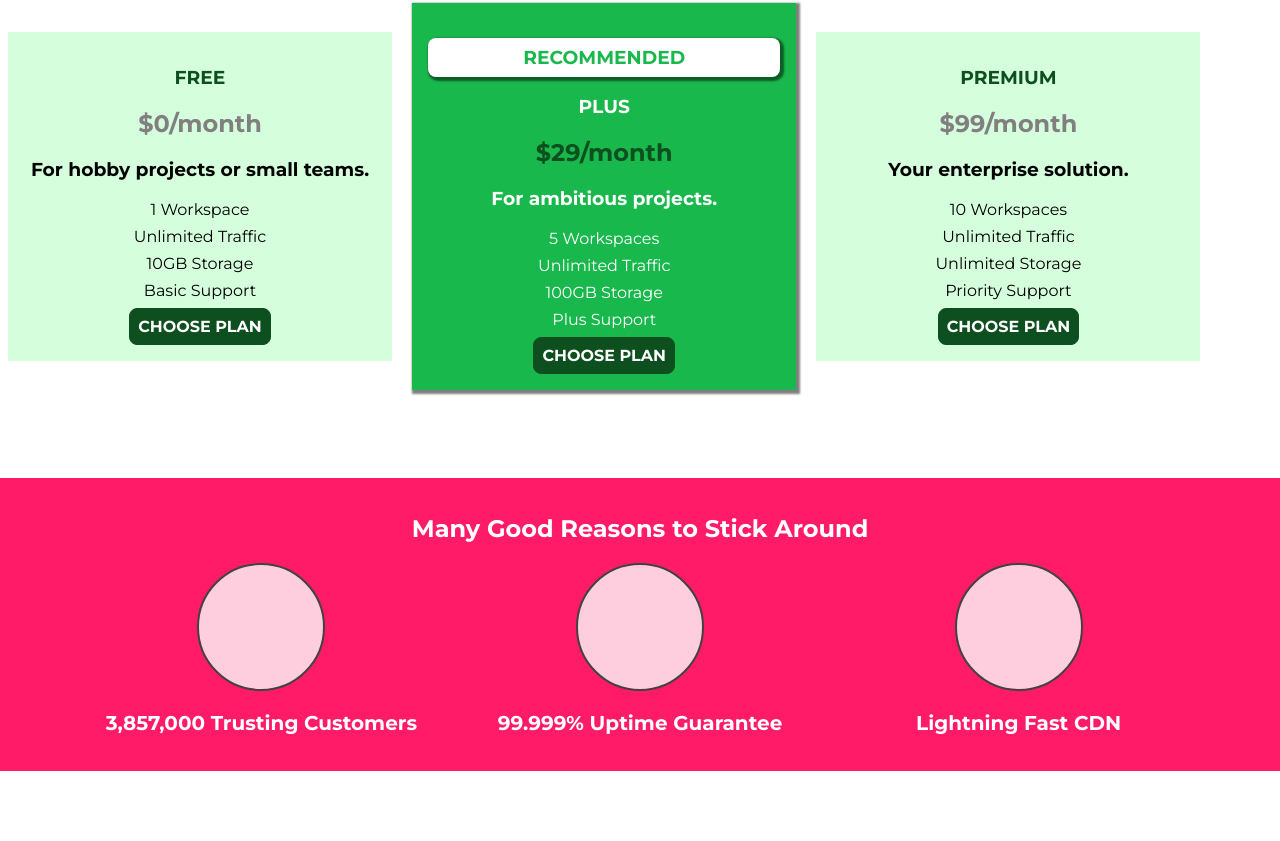
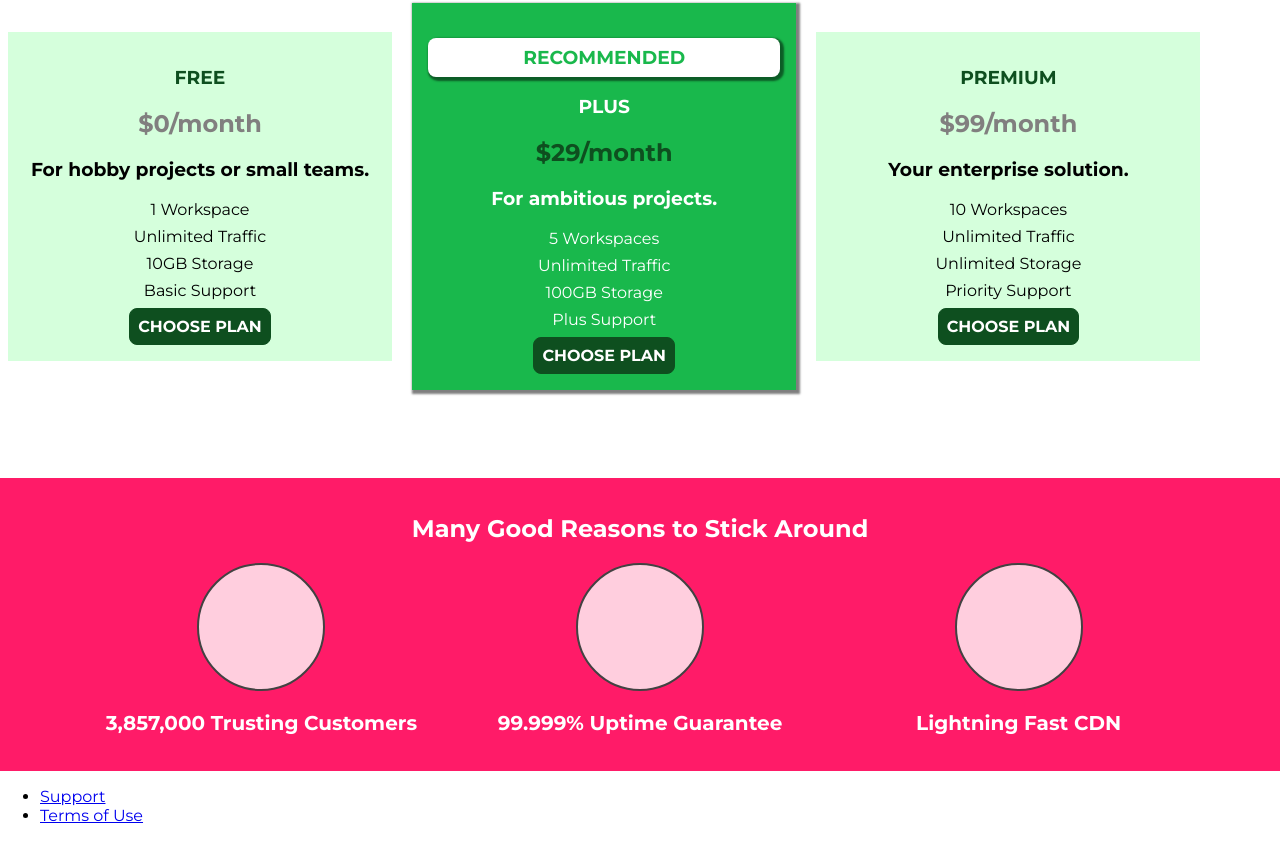
Before and after one commit to garrettjamie87/uHost, a plain HTML site: page index.html in a window 1280 px wide. Shown: the part 645-1486 px from the top of the page. Before the commit the page ends 1416 px from the top, so only its background shows below. Drawn offline with Linux system fonts and the light colour scheme.

Commit message:
add footer html

```diff
--- a/index.html
+++ b/index.html
@@ -105,5 +105,17 @@
         </ul>
       </section>
     </main>
+    <footer>
+      <nav>
+          <ul>
+              <li>
+                  <a href="#">Support</a>
+              </li>
+              <li>
+                  <a href="#">Terms of Use</a>
+              </li>
+          </ul>
+      </nav>
+  </footer>
   </body>
 </html>
```
